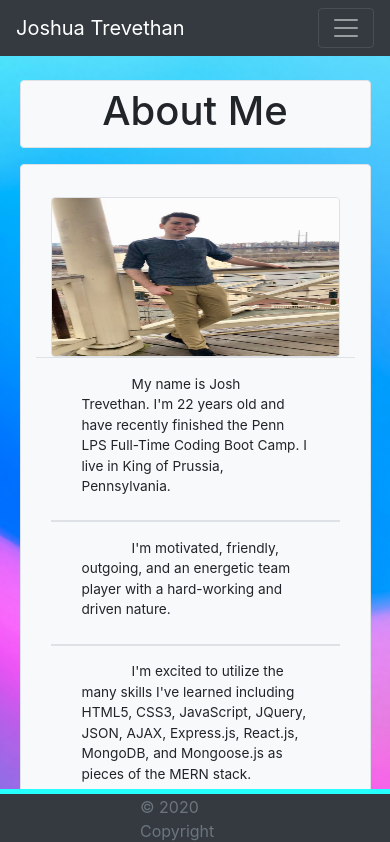
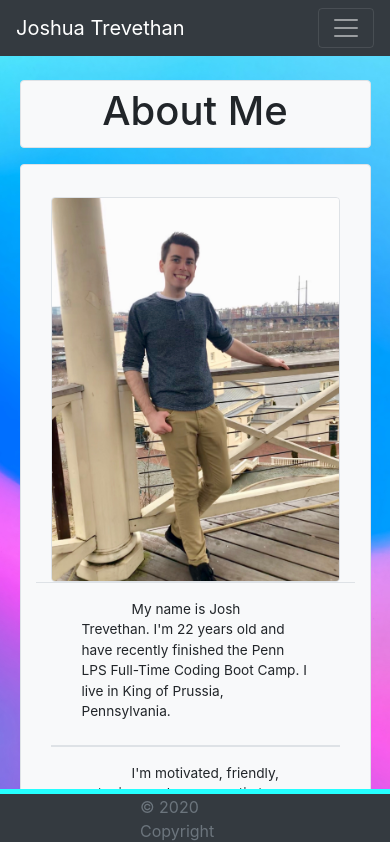
Before and after one commit to JoshTrev/Portfolio, a React (Create React App) app: page / in a window 390 px wide. Shown: the top 842 px of the page. Built offline with nearby package versions, Linux system fonts and the light colour scheme.

Commit message:
Further testing on mobile.

```diff
--- a/src/pages/Portfolio/Portfolio.css
+++ b/src/pages/Portfolio/Portfolio.css
@@ -38,13 +38,13 @@ p{
 }
 
 @media (min-width: 0px){
-    img{
-        height: 10rem;
+    .portfolioImg{
+        height: 12rem;
     }
 }
 
 @media (min-width: 500px){
-    img{
+    .portfolioImg{
         height: auto;
     }
 }
```
